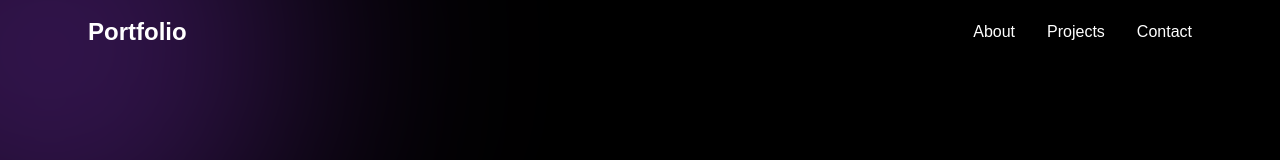
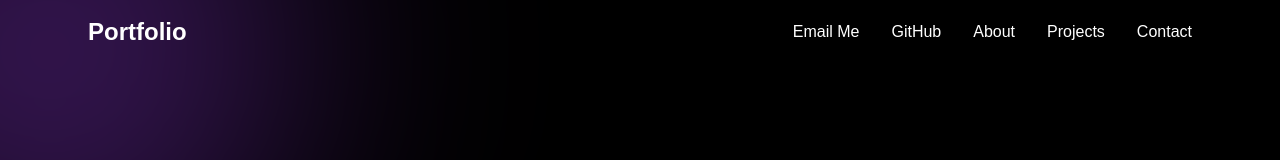
Before and after one commit to dkchekroud/portfolio, a Next.js app: page / in a window 1280 px wide. Shown: the top 160 px of the page. Built offline with nearby package versions, Linux system fonts and the light colour scheme.

Commit message:
update portfolio

```diff
--- a/app/page.tsx
+++ b/app/page.tsx
@@ -398,7 +398,7 @@ export default function Home() {
   href="mailto:chekroud.kamiii@gmail.com?subject=Contact Portfolio&body=Bonjour,"
   className="border border-white/20 px-6 py-3 rounded-xl hover:bg-white hover:text-black transition"
 >
-  📧 Email Me
+  Email Me
 </a>
 
 <a
--- a/components/Navbar.tsx
+++ b/components/Navbar.tsx
@@ -33,6 +33,21 @@ export default function Navbar() {
 
         {/* Desktop Menu */}
         <div className="hidden md:flex gap-8 text-white">
+
+           <a
+  href="mailto:chekroud.kamiii@gmail.com?subject=Contact Portfolio&body=Bonjour,"
+  className="hover:text-cyan-400 transition"
+>
+  Email Me
+</a>
+
+<a
+      href="https://github.com/dkchekroud"
+      className="hover:text-cyan-400 transition"
+    >
+      GitHub
+    </a>
+
           <a href="#about" className="hover:text-cyan-400 transition">
             About
           </a>
@@ -61,15 +76,14 @@ export default function Navbar() {
 
           <a
   href="mailto:chekroud.kamiii@gmail.com?subject=Contact Portfolio&body=Bonjour,"
-  className="border border-white/20 px-6 py-3 rounded-xl hover:bg-white hover:text-black transition"
+  className="hover:text-cyan-400 transition"
 >
-  📧 Email Me
+  Email Me
 </a>
 
 <a
       href="https://github.com/dkchekroud"
-      target="_blank"
-      className="border border-white/20 px-6 py-3 rounded-xl hover:bg-white hover:text-black transition"
+      className="hover:text-cyan-400 transition"
     >
       GitHub
     </a>
```
